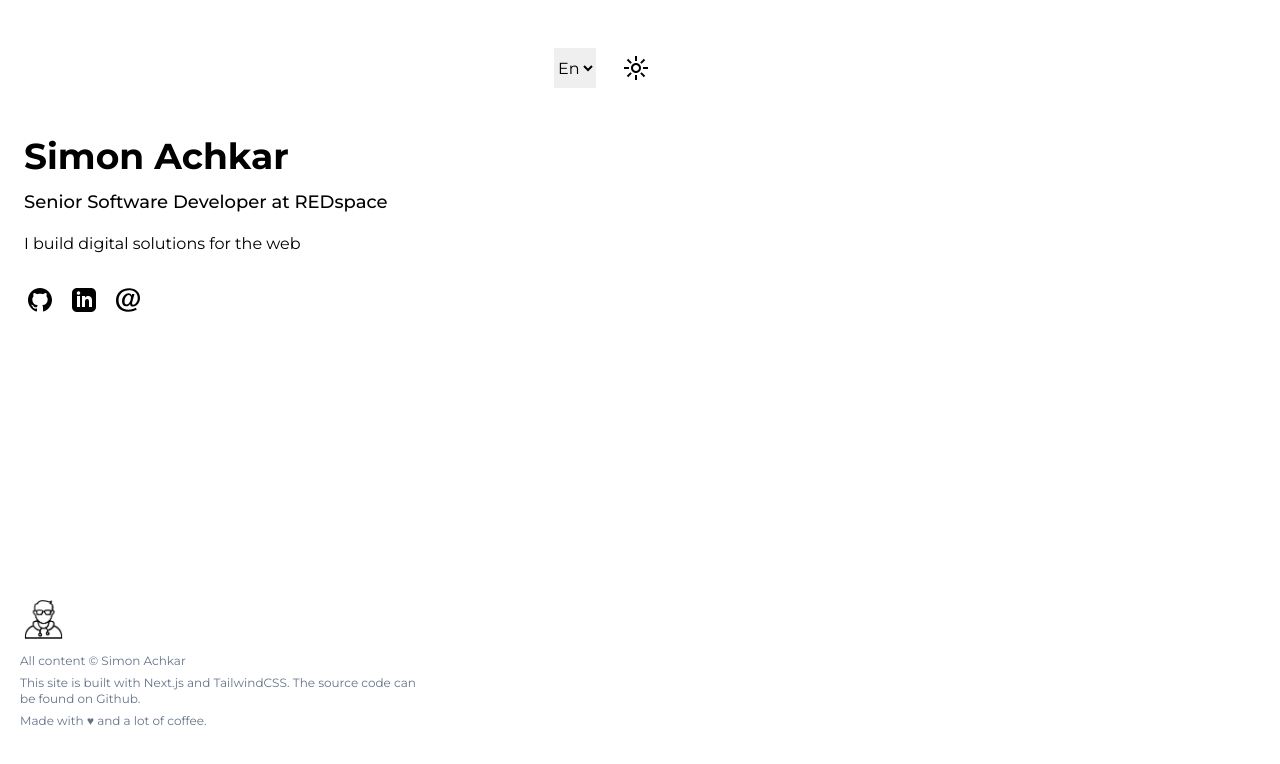
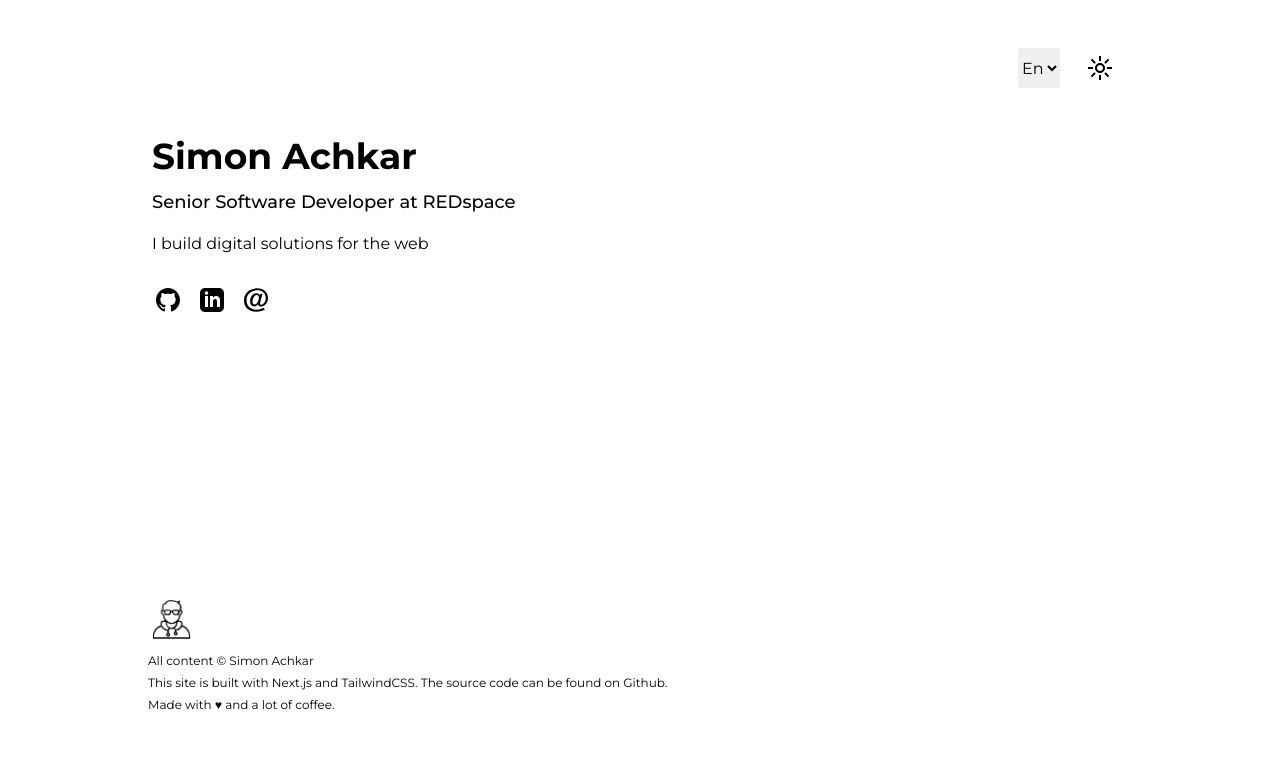
Before and after one commit to simonachkar/www-simonachkar.dev, a Next.js app: page / in a window 1280 px wide. Shown: the top 764 px of the page. Built offline with nearby package versions, Linux system fonts and the light colour scheme.

Commit message:
🎨 🏗️ 📚 📈 👍

```diff
--- a/app/layout.tsx
+++ b/app/layout.tsx
@@ -1,6 +1,6 @@
 import type { Metadata } from 'next'
-import Image from 'next/image'
 import { Montserrat } from 'next/font/google'
+import Footer from '@/components/Footer'
 import './globals.css'
 
 const font = Montserrat({ subsets: ['latin'] })
@@ -17,21 +17,9 @@ export default function RootLayout({
 }) {
   return (
     <html lang="en">
-      <body className={font.className}>
+      <body className={`${font.className} dark:bg-slate-800 dark:text-slate-200 mx-auto max-w-screen-lg`}>
         {children}
-        <footer className="max-w-md px-5 pb-16 text-xs text-slate-500 sm:pb-0 dark:bg-slate-800 dark:text-slate-200">
-          <Image
-            src="/logo.png"
-            alt="Simon Achkar Logo"
-            className="dark:invert pb-2 rotate-0 pl-1"
-            width={43}
-            height={43}
-            priority
-          />
-          <p className='mt-1.5'>All content &copy; Simon Achkar</p>
-          <p className='mt-1.5'>This site is built with Next.js and TailwindCSS. The source code can be found on Github.</p>
-          <p className='mt-1.5'>Made with 	&hearts; and a lot of coffee.</p>
-        </footer>
+        <Footer />
       </body>
     </html>
   )
--- a/app/page.tsx
+++ b/app/page.tsx
@@ -6,9 +6,9 @@ import ThemeSwitcherBtn from "@/components/ThemeSwitcherBtn";
 
 export default function Home() {
   return (
-    <main className="mx-auto dark:bg-slate-800 dark:text-slate-200" style={{ minHeight: '75vh' }}>
-      <div className="max-w-screen-xl px-6 py-12">
-        <div className="px-2 mb-12 flex justify-end gap-5 max-w-screen-sm">
+    <main className="dark:bg-slate-800 dark:text-slate-200" style={{ minHeight: '75vh' }}>
+      <div className="px-6 py-12">
+        <div className="px-2 mb-12 flex justify-end gap-5">
           <LanguageSelector />
           <ThemeSwitcherBtn />
         </div>
--- /dev/null
+++ b/components/Footer.tsx
@@ -0,0 +1,19 @@
+import Image from 'next/image'
+
+export default function Footer() {
+    return (
+        <footer className="w-full px-5 pb-16 text-xs sm:pb-0">
+            <Image
+                src="/logo.png"
+                alt="Simon Achkar Logo"
+                className="dark:invert pb-2 rotate-0 pl-1"
+                width={43}
+                height={43}
+                priority
+            />
+            <p className='mt-1.5'>All content &copy; Simon Achkar</p>
+            <p className='mt-1.5'>This site is built with Next.js and TailwindCSS. The source code can be found on Github.</p>
+            <p className='mt-1.5'>Made with 	&hearts; and a lot of coffee.</p>
+        </footer>
+    )
+}
--- a/tailwind.config.ts
+++ b/tailwind.config.ts
@@ -6,6 +6,7 @@ const config: Config = {
     './components/**/*.{js,ts,jsx,tsx,mdx}',
     './app/**/*.{js,ts,jsx,tsx,mdx}',
   ],
+  darkMode: 'class',
   theme: {
     extend: {
       backgroundImage: {
--- a/tsconfig.json
+++ b/tsconfig.json
@@ -22,6 +22,6 @@
       "@/*": ["./*"]
     }
   },
-  "include": ["next-env.d.ts", "**/*.ts", "**/*.tsx", ".next/types/**/*.ts"],
+  "include": ["next-env.d.ts", "**/*.ts", "**/*.tsx", ".next/types/**/*.ts", "app/providers.jsx"],
   "exclude": ["node_modules"]
 }
```
